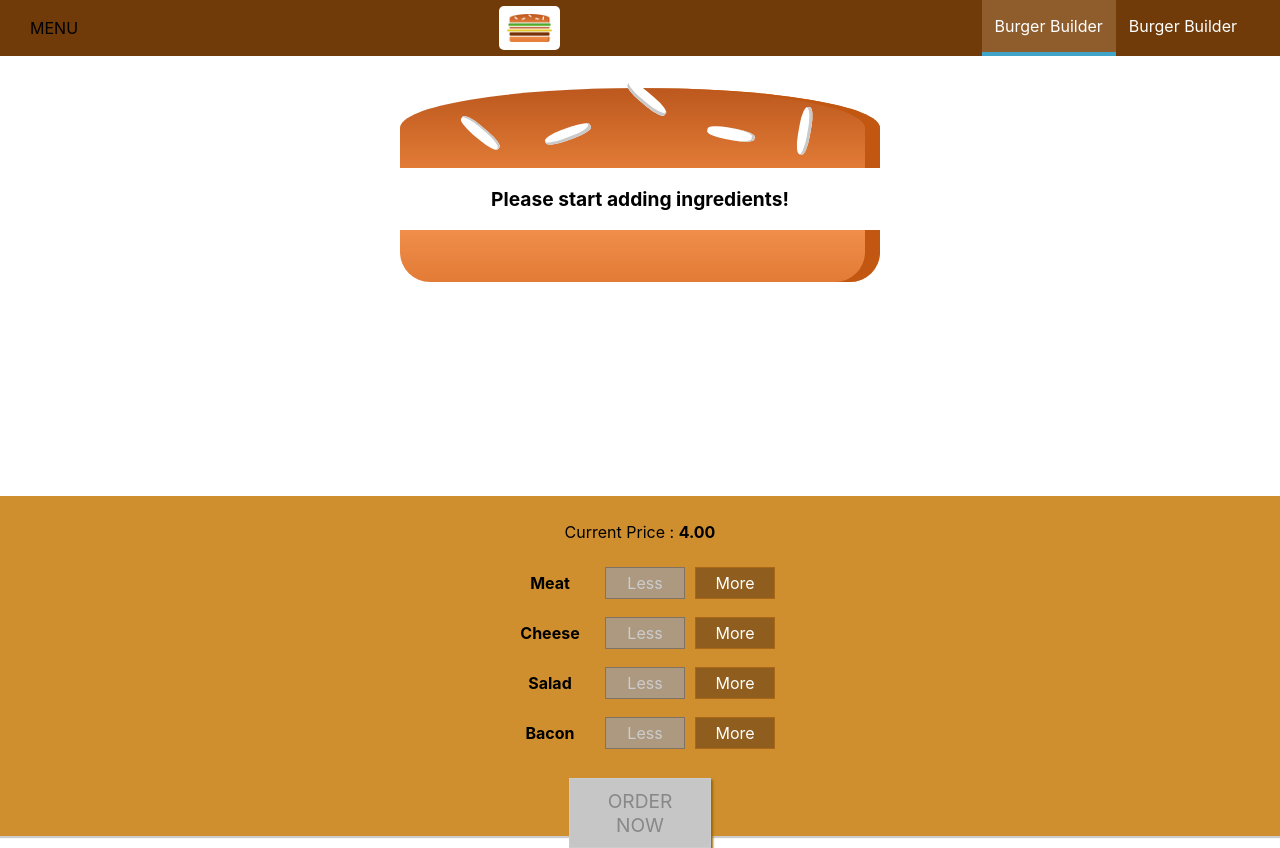
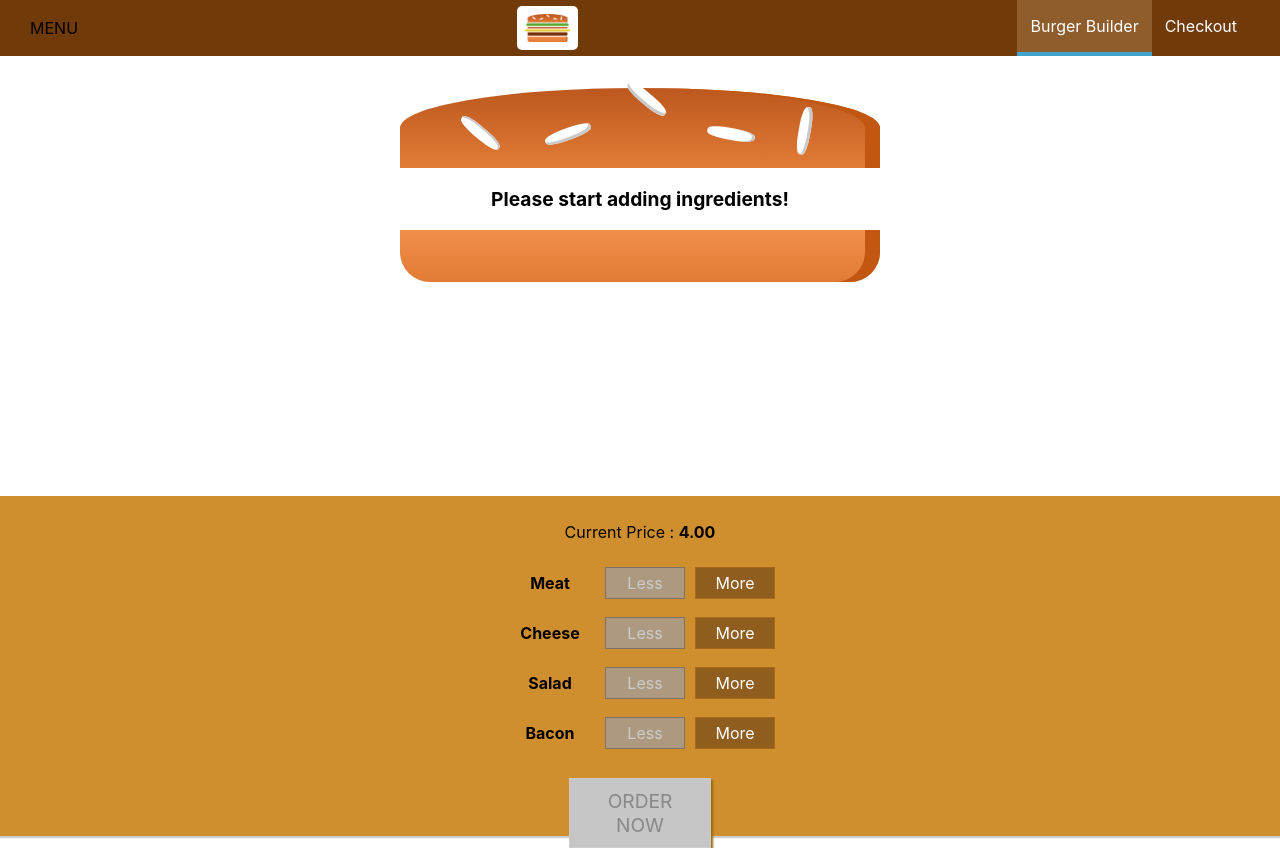
Before and after one commit to 2donny/BurgerBuilder, a React (Create React App) app: page / in a window 1280 px wide. Built offline with nearby package versions, Linux system fonts and the light colour scheme.

Commit message:
SideDrawer According to view port

```diff
--- a/src/component/Layout/Layout.js
+++ b/src/component/Layout/Layout.js
@@ -1,10 +1,12 @@
 import React from 'react';
 import Toolbar from '../Navigation/Toolbar/Toolbar';
 import './Layout.css';
+import SideDrawer from '../Navigation/SideDrawer/SideDrawer';
 
 function Layout(props) {
     return (
         <div className="Container">
+            <SideDrawer/>
             <Toolbar />
             {props.children}
         </div>
--- a/src/component/Logo/Logo.css
+++ b/src/component/Logo/Logo.css
@@ -1,7 +1,7 @@
 .Logo {
     background-color: #fff;
     padding: 8px;
-    height: 80%;
+    height: 100%;
     box-sizing: border-box;
     border-radius: 5px;
 }
--- a/src/component/Logo/Logo.js
+++ b/src/component/Logo/Logo.js
@@ -2,9 +2,9 @@ import React from 'react';
 import './Logo.css';
 import burgerLogo from '../../assets/Images/burger-logo.png';
 
-function Logo() {
+function Logo(props) {
     return (
-        <div className="Logo">
+        <div className="Logo" style={{height: props.height}}>
             <img src={burgerLogo} alt="Burger Logo"/>
         </div>
     )
--- a/src/component/Navigation/Navigationitems/Navigationitem/Navigationitem.css
+++ b/src/component/Navigation/Navigationitems/Navigationitem/Navigationitem.css
@@ -1,19 +1,35 @@
 .Navigationitem a {
-    height: 100%;
-    text-decoration: none;
-    display: flex;
-    align-items: center;
-    color: white;
-    padding: 16px 13px;
+    color: #8F5C2C;
+    margin: 10px 0;
     font: inherit;
-    border-bottom: 4px solid transparent;
     box-sizing: border-box;
     display: block;
+    text-decoration: none;
 }
+
 a:hover,
 a:active,
 a.active
 {
-    background-color: #8F5C2C;
-    border-bottom: 4px solid #40A4C8;
+    color: #40A4C8;
 }
+
+@media only screen and (min-width: 500px) {
+    .Navigationitem a {
+        height: 100%;
+        margin:  0px;
+        display: flex;
+        align-items: center;
+        color: white;
+        padding: 16px 13px;
+        border-bottom: 4px solid transparent;
+    }
+    a:hover,
+    a:active,
+    a.active
+    {
+        background-color: #8F5C2C;
+        border-bottom: 4px solid #40A4C8;
+    }
+
+}
--- a/src/component/Navigation/Navigationitems/Navigationitem/Navigationitem.js
+++ b/src/component/Navigation/Navigationitems/Navigationitem/Navigationitem.js
@@ -2,10 +2,10 @@ import React from 'react';
 import "./Navigationitem.css";
 
 function Navigationitem(props) {
-    const {link, active} = props;
+    const {link, active, children} = props;
     return (
         <li className="Navigationitem">
-            <a className={active ? "active" : null} href={link}>Burger Builder</a>
+            <a className={active ? 'active' : null} href='/'>{children}</a>
         </li>
     )
 }
--- a/src/component/Navigation/Navigationitems/Navigationitems.css
+++ b/src/component/Navigation/Navigationitems/Navigationitems.css
@@ -1,7 +1,18 @@
 .Navigationitems {
     margin: 0;
     padding: 0;
-    height: 100%;
+    width: 100%;
     list-style-type: none;
     display: flex;
+    flex-flow: column;
 }
+
+
+@media (min-width: 500px) {
+    .Navigationitems {
+        height: 100%;
+        list-style-type: none;
+        display: flex;
+        flex-flow: row;
+    }
+}
--- a/src/component/Navigation/Navigationitems/Navigationitems.js
+++ b/src/component/Navigation/Navigationitems/Navigationitems.js
@@ -2,14 +2,12 @@ import React from 'react';
 import './Navigationitems.css';
 import Navigationitem from './Navigationitem/Navigationitem';
 
-function Navigationitems(props) {
+function Navigationitems() {
     return (
-        <nav>
-            <ul className="Navigationitems">
-                <Navigationitem link="/" active/>
-                <Navigationitem link="/"/>
-            </ul>
-        </nav>
+        <ul className="Navigationitems">
+            <Navigationitem link="/" active>Burger Builder</Navigationitem>
+            <Navigationitem link="/">Checkout</Navigationitem>
+        </ul>
     )
 }
 
--- /dev/null
+++ b/src/component/Navigation/SideDrawer/SideDrawer.css
@@ -0,0 +1,33 @@
+.SideDrawer {
+    position: fixed;
+    left: 0;
+    top: 0;
+    padding: 32px 16px;
+    width: 280px;
+    height: 100vh;
+    background-color: #ffffff;
+    z-index: 500;
+    transition: transform .5s ease-out;
+}
+
+.logo {
+    margin-bottom: 32px;
+    height: 11%;
+}
+
+@media (min-width: 500px) {
+    .SideDrawer {
+        display: none;
+    }
+    .logo {
+        margin: auto;
+    }
+}
+
+.Open {
+    transform: translateX(0);
+}
+
+.Close {
+    transform: translateX(-100vw);
+}
--- /dev/null
+++ b/src/component/Navigation/SideDrawer/SideDrawer.js
@@ -0,0 +1,19 @@
+import React from 'react';
+import './SideDrawer.css';
+import Logo from '../../Logo/Logo';
+import Navigationitem from '../Navigationitems/Navigationitem/Navigationitem';
+import Navigationitems from '../Navigationitems/Navigationitems';
+
+function SideDrawer() {
+    return (
+        <div className="SideDrawer">
+            <Logo height="11%"/>
+            <Navigationitems>
+                <Navigationitem active={false}>Burger Builder</Navigationitem>
+                <Navigationitem active={false}>Checkout</Navigationitem>
+            </Navigationitems>
+        </div>
+    )
+}
+
+export default SideDrawer;
--- a/src/component/Navigation/Toolbar/Toolbar.css
+++ b/src/component/Navigation/Toolbar/Toolbar.css
@@ -13,7 +13,13 @@
     box-sizing: border-box;
 }
 
-.Toolbar nav {
-    height: 100%;
+.Toolbar--nav {
+    display: none;
+}
 
+@media (min-width: 500px) {
+    .Toolbar--nav {
+        display: block;
+        height: 100%;
+    }
 }
--- a/src/component/Navigation/Toolbar/Toolbar.js
+++ b/src/component/Navigation/Toolbar/Toolbar.js
@@ -7,8 +7,10 @@ function Toolbar() {
     return (
         <header className="Toolbar">
             <div>MENU</div>
-            <Logo />
-            <Navigationitems />
+            <Logo height="80%"/>
+            <nav className="Toolbar--nav">
+                <Navigationitems/>
+            </nav>
         </header>
     )
 }
--- a/src/component/UI/Modal/Modal.css
+++ b/src/component/UI/Modal/Modal.css
@@ -6,7 +6,7 @@
     border: 1px solid #ccc;
     box-shadow: 1px 1px 1px black;
     padding: 16px;
-    /* left: 15%; */
+    left: 15%;
     top: 30%;
     box-sizing: border-box;
     transition: all .3s ease-out;
```
